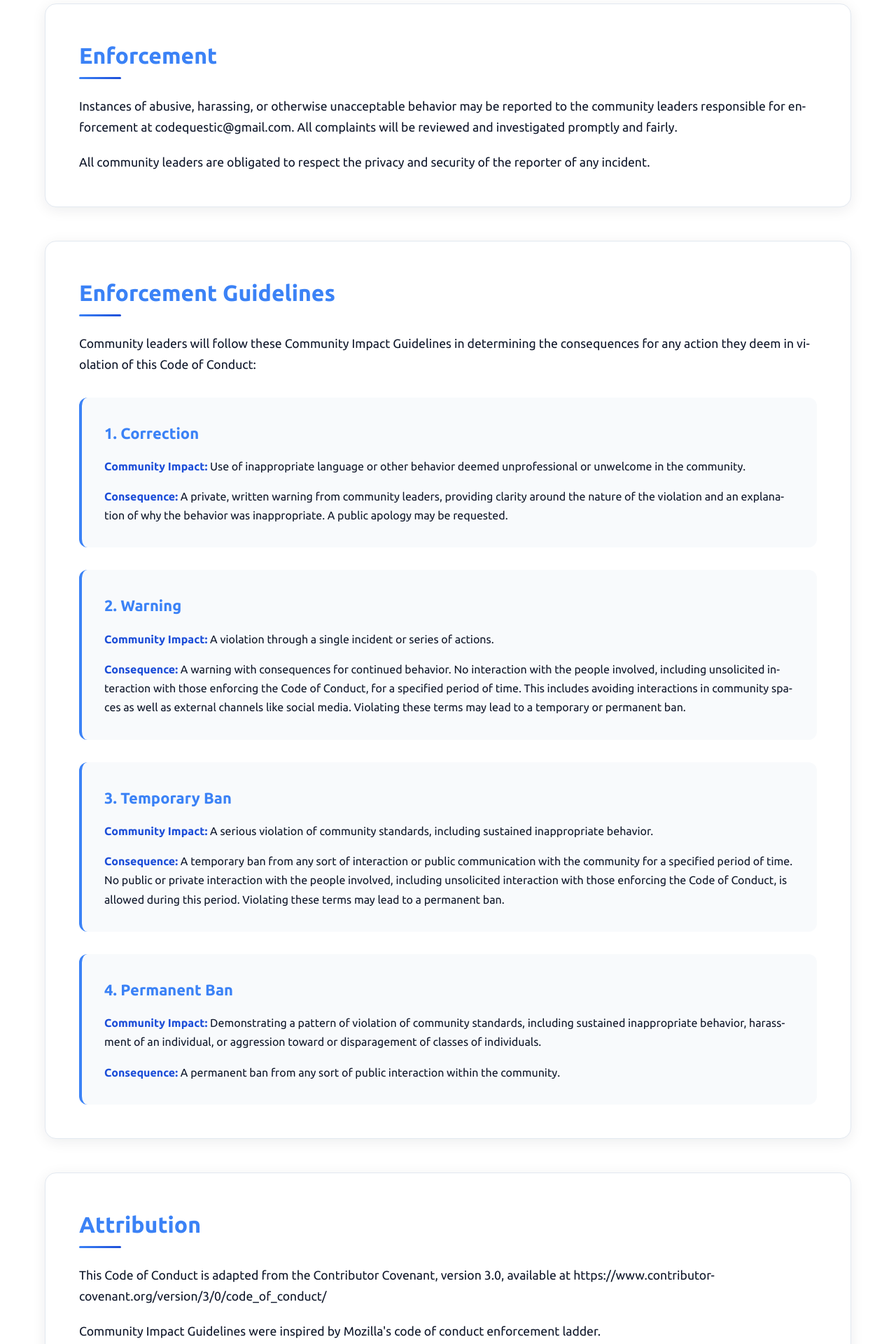
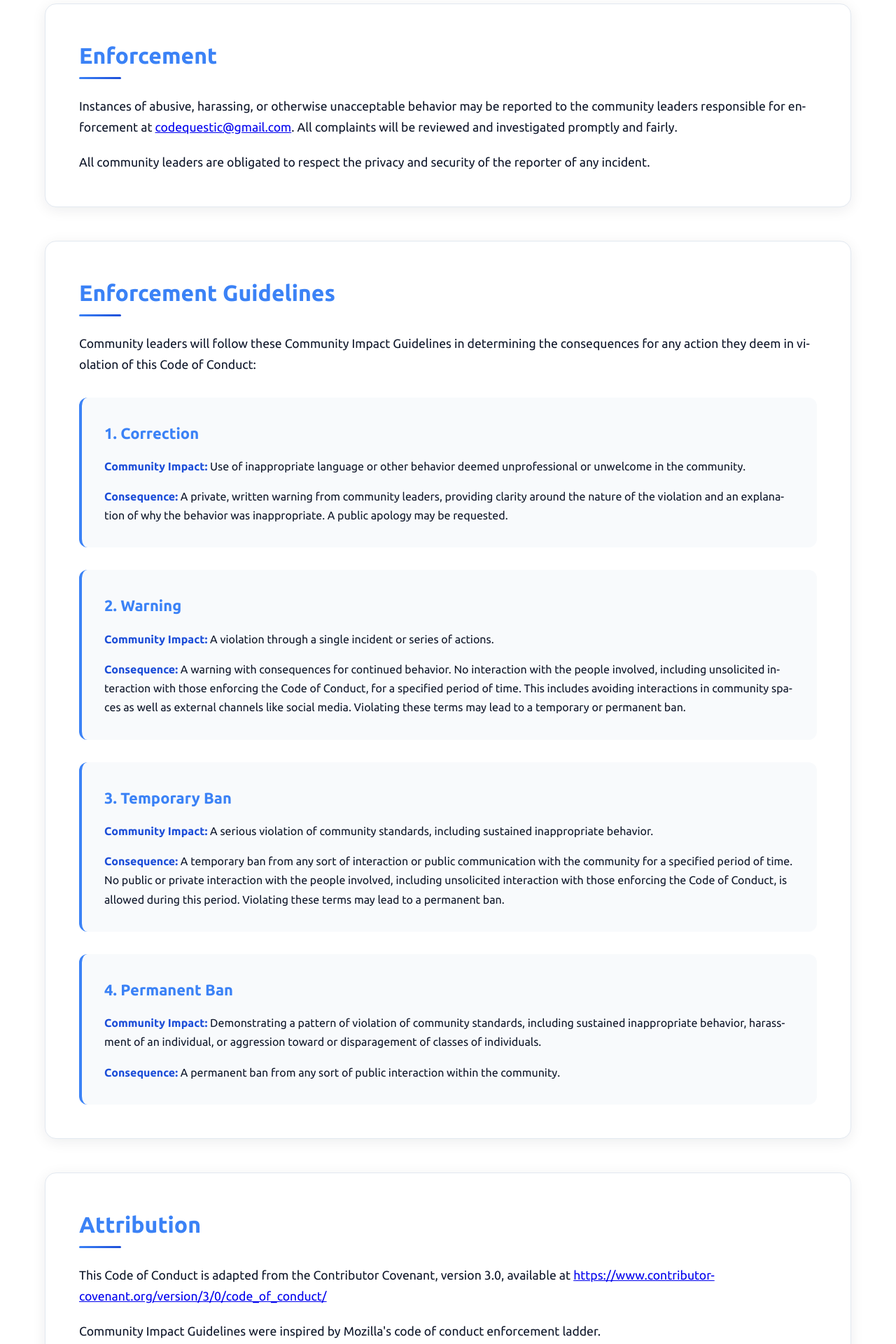
Before and after one commit to CodeQuestic/website, a Next.js app: page /code-of-conduct in a window 1280 px wide. Shown: the part 2500-4420 px from the top of the page at 70% size. Built offline with nearby package versions, Linux system fonts and the light colour scheme.

Commit message:
updated code of conduct page

```diff
--- a/src/app/code-of-conduct/page.tsx
+++ b/src/app/code-of-conduct/page.tsx
@@ -1,6 +1,7 @@
 import styles from "./CodeOfConduct.module.scss";
 import ptStyles from "@/styles/pt.module.scss";
 import { siteContent } from "@/data/content";
+import { renderTextWithEmailLinks } from "@/utils/RenderText";
 
 export default function CodeOfConduct() {
   const { codeOfConduct } = siteContent;
@@ -17,9 +18,13 @@ export default function CodeOfConduct() {
           <section key={section.id} className={styles.section}>
             <h2 className={styles.sectionTitle}>{section.title}</h2>
             <div className={styles.textContent}>
-              {section.content.map((paragraph, index) => (
-                <p key={index}>{paragraph}</p>
-              ))}
+              {section.content.map((paragraph, index) =>
+                renderTextWithEmailLinks({
+                  emailText: paragraph,
+                  index,
+                  emailLinkClassName: styles.emailLink,
+                })
+              )}
               {section.list && (
                 <ul className={styles.list}>
                   {section.list.map((item, index) => (
@@ -65,9 +70,15 @@ export default function CodeOfConduct() {
             {codeOfConduct.labels.attributionTitle}
           </h2>
           <div className={styles.textContent}>
-            {codeOfConduct.attribution.text.map((paragraph, index) => (
-              <p key={index}>{paragraph}</p>
-            ))}
+            {codeOfConduct.attribution.text.map((paragraph, index) =>
+              // <p key={index}>{paragraph}</p>
+              renderTextWithEmailLinks({
+                emailText: paragraph,
+                index: index,
+                emailLinkClassName: styles.emailLink,
+                // linkClassName: styles.externalLink,
+              })
+            )}
           </div>
         </section>
       </div>
```
